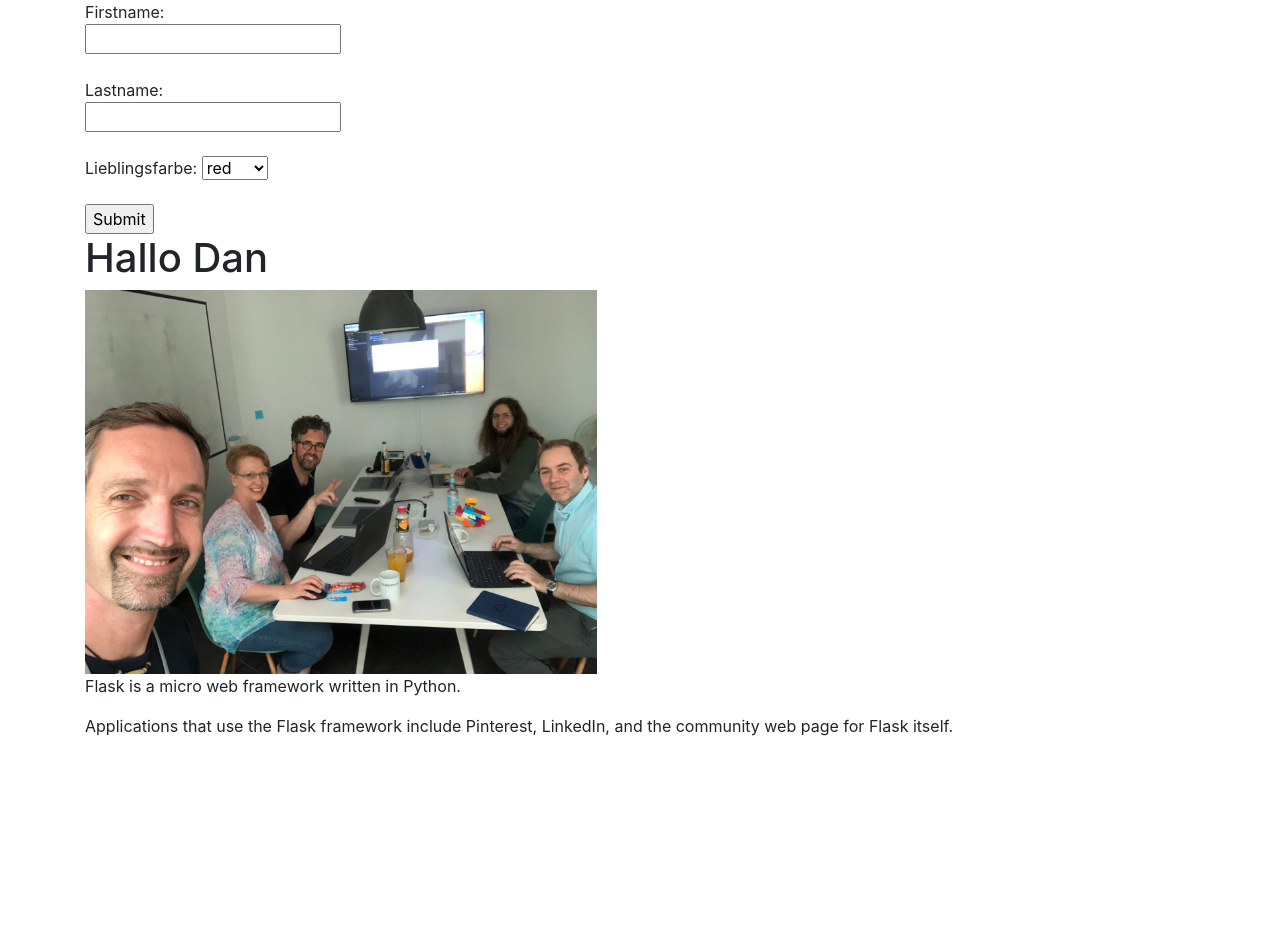
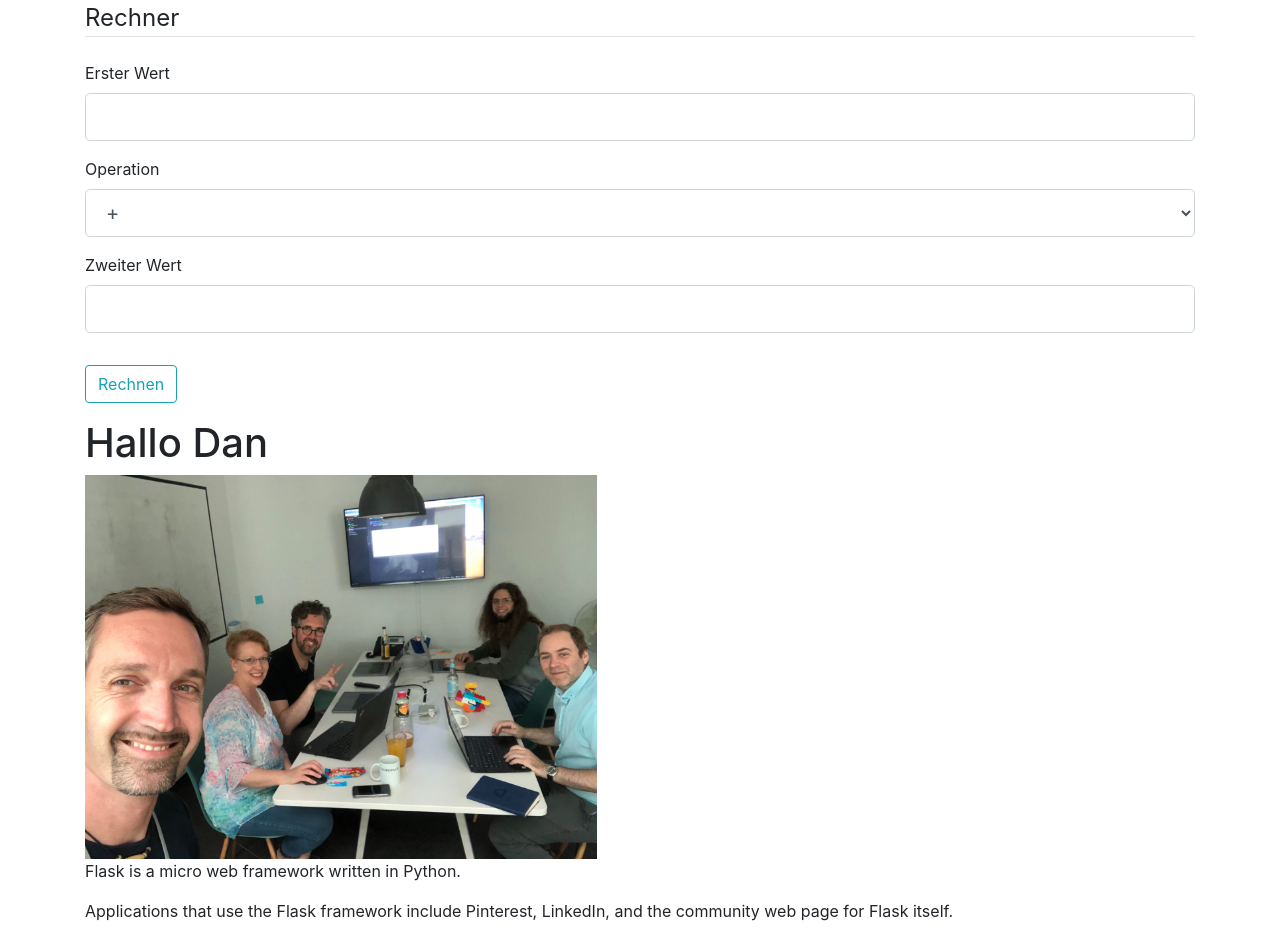
Before and after one commit to danbloch/eli_python, a Flask app: page / in a window 1280 px wide. Before the commit the page ends 736 px from the top, so only its background shows below. Run offline with Flask 2, Linux system fonts and the light colour scheme; some libraries are stand-ins or nearby versions.

Commit message:
Added Taschenrechner Form for Bootcamp

```diff
--- a/elipython/forms.py
+++ b/elipython/forms.py
@@ -1,8 +1,15 @@
 from flask_wtf import FlaskForm
-from wtforms import StringField, PasswordField, SubmitField
+from wtforms import StringField, PasswordField, SubmitField, DecimalField, SelectField
 from wtforms.validators import DataRequired, Length, Email
 
 class LoginForm(FlaskForm):
     username=StringField('Benutzername (e-mail)', validators=[Email(), DataRequired()])
     password=PasswordField('Passwort', validators=[DataRequired()])
     submit=SubmitField('Login')
+
+# Für Bootcamp
+class Taschenrechner(FlaskForm):
+    wert1=DecimalField('Erster Wert', validators=[DataRequired()])
+    wert2=DecimalField('Zweiter Wert', validators=[DataRequired()])
+    meinoperator=SelectField('Operation', choices=[('+', '+'), ('-', '-'), ('x', '*'), ('/', '/')])
+    submit=SubmitField('Rechnen')
--- a/elipython/routes.py
+++ b/elipython/routes.py
@@ -1,6 +1,6 @@
 from flask import render_template, url_for, flash, redirect, request
 from elipython import app
-from elipython.forms import LoginForm
+from elipython.forms import LoginForm, Taschenrechner
 
 
 loginData = [
@@ -20,7 +20,9 @@ def index():
 
 @app.route("/", methods=["GET","POST"])
 def bootcamp():
-    return render_template('bootcamp.html', title='bootcamp', name='Dan')
+    form = Taschenrechner()
+    form.validate_on_submit()
+    return render_template('bootcamp.html', title='bootcamp', name='Dan', form=form)
 
 @app.route("/meiner", methods=["GET","POST"])
 def login():
--- a/elipython/templates/bootcamp.html
+++ b/elipython/templates/bootcamp.html
@@ -9,6 +9,51 @@
 {% endblock header%}
 {% block content %}
 
+<!--<h1>Login</h1>-->
+<div class="content-section">
+  <form method="POST" action="" novalidate>
+    {{ form.hidden_tag() }}
+    <fieldset class="form-group">
+      <legend class="border-bottom mb-4">Rechner</legend>
+      <div class="form-group">
+        {{form.wert1.label(class="form-control-label")}}
+        {% if form.wert1.errors %}
+          {{form.wert1(class="form-control form-control-lg is-invalid")}}
+          <div class="invalid-feedback">
+            {% for error in form.wert1.errors %}
+              <span>{{ error }}</span>
+            {% endfor %}
+          </div>
+        {% else %}
+          {{form.wert1(class="form-control form-control-lg")}}
+        {% endif %}
+      </div>
+      <div class="form-group">
+        {{form.meinoperator.label(class="form-control-label")}}
+        {{form.meinoperator(class="form-control form-control-lg")}}
+      </div>
+      <div class="form-group">
+        {{form.wert2.label(class="form-control-label")}}
+        {% if form.wert2.errors %}
+          {{form.wert2(class="form-control form-control-lg is-invalid")}}
+          <div class="invalid-feedback">
+            {% for error in form.wert2.errors %}
+              <span>{{ error }}</span>
+            {% endfor %}
+          </div>
+        {% else %}
+          {{form.wert2(class="form-control form-control-lg")}}
+        {% endif %}
+      </div>
+
+    </fieldset>
+
+    <div class="form-group">
+      {{form.submit(class="btn btn-outline-info")}}
+    </div>
+</form>
+
+<!--
    <form action="/result" method="post">
      Firstname:<br/>
      <input type="text" name="firstname"><br/><br/>
@@ -21,8 +66,7 @@
        <option value="blue">blue</option>
      </select><br/><br/>
      <input type="submit">
-   </form>
-
+-->
    <h1> Hallo {{name}} </h1>
    <img id="meinBild" src="{{ url_for('static', filename='Bild.jpg') }}"/>
    <p> Flask is a micro web framework written in Python.</p>
```
